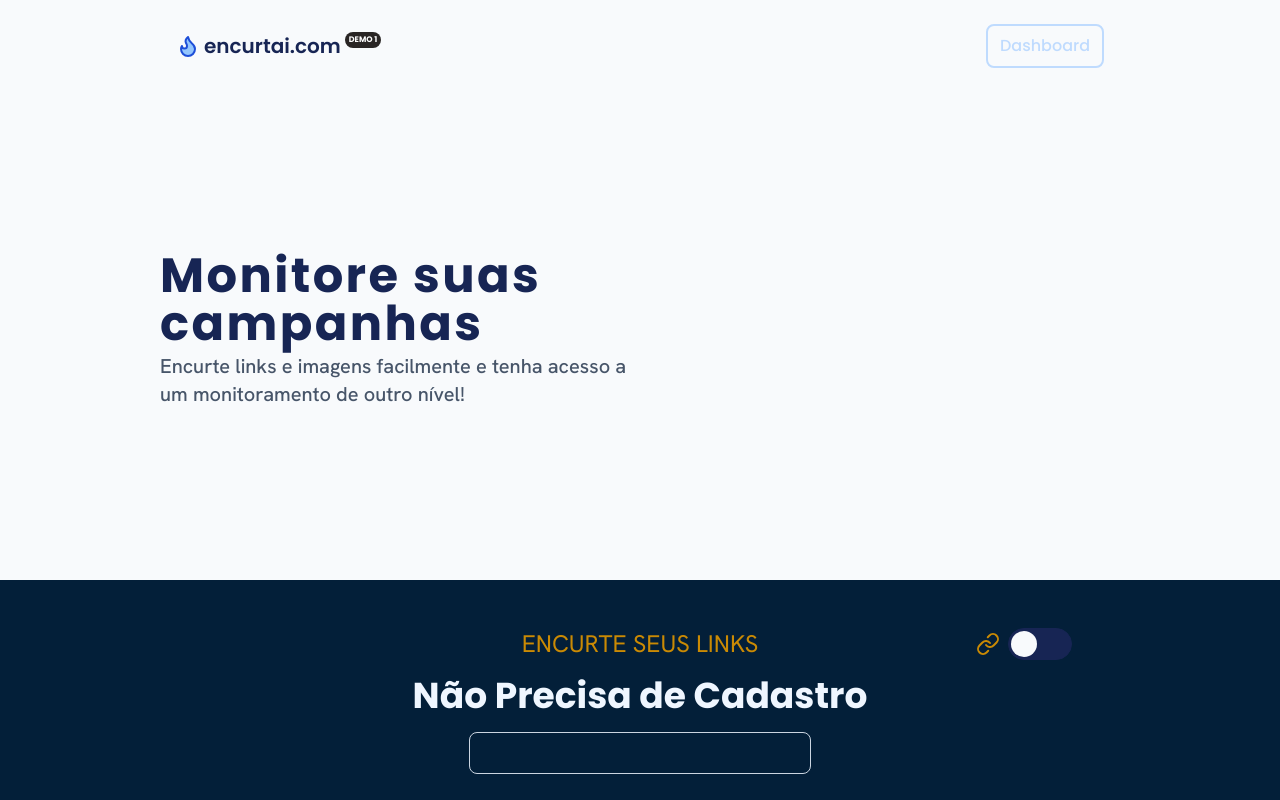
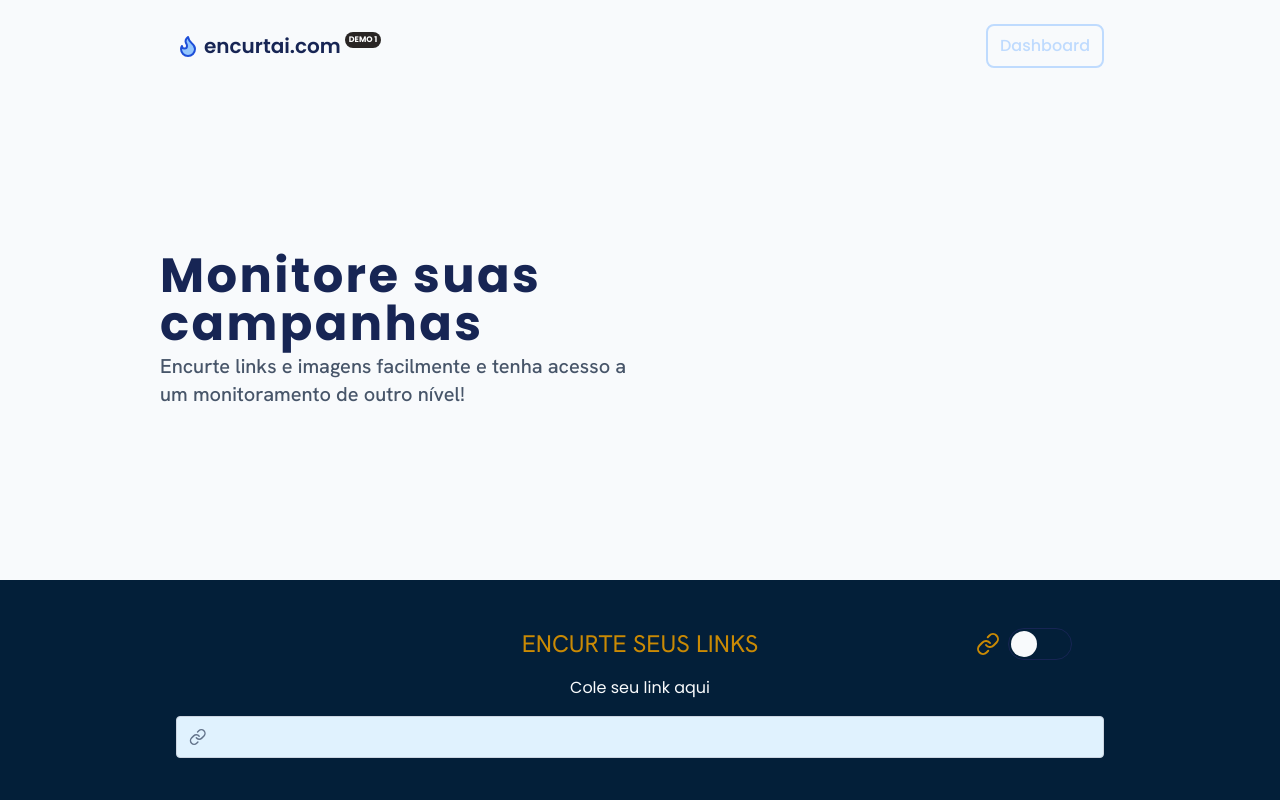
Before and after one commit to Hoyasumii/encurtai, a Next.js app: page / in a window 1280 px wide. Shown: the top 800 px of the page. Built offline with nearby package versions, Linux system fonts and the light colour scheme.

Commit message:
Ajustes de build

```diff
--- a/app/ShortLink.tsx
+++ b/app/ShortLink.tsx
@@ -33,10 +33,12 @@ export function ShortLink() {
           />
         </div>
       </div>
-      <h3 className="text-blue-50 text-3xl xl:text-4xl font-bold">
-        Não Precisa de Cadastro
-      </h3>
-      <Input.Root name="teste">
+      <label htmlFor="teste">Cole seu link aqui</label>
+      <Input.Root
+        name="teste"
+        className="rounded bg-sky-100 focus-within:ring-0 w-full"
+      >
+        <Input.Prefix icon={Link} className="text-slate-500" />
         <Input.Text />
       </Input.Root>
     </section>
--- a/app/layout.tsx
+++ b/app/layout.tsx
@@ -4,6 +4,7 @@ import "./globals.css";
 import { Header } from "@/components";
 
 const PoppinsFF = Poppins({
+  subsets: ["latin"],
   weight: ["100", "200", "300", "400", "500", "600", "700", "800", "900"],
 });
 
--- a/components/Input/Preffix.tsx
+++ b/components/Input/Prefix.tsx
@@ -13,14 +13,14 @@ type Props = ComponentProps<"svg"> & {
   children?: never;
 };
 
-function Preffix({ icon, className, ...props }: Props) {
+function Prefix({ icon, className, ...props }: Props) {
   const Icon = icon;
 
   return (
     <Icon
       size="18"
       className={twMerge(
-        "duration-300 transition-all text-slate-400 group-focus-within:text-rose-500",
+        "duration-300 transition-all text-slate-400 group-focus-within:text-blue-600",
         className
       )}
       {...props}
@@ -28,4 +28,4 @@ function Preffix({ icon, className, ...props }: Props) {
   );
 }
 
-export default Preffix;
+export default Prefix;
--- a/components/Input/Root.tsx
+++ b/components/Input/Root.tsx
@@ -14,7 +14,7 @@ function Root({ name, children, className, ...props }: Props) {
     <Context.Provider value={name}>
       <label
         className={twMerge(
-          "duration-300 transition-all flex gap-2 py-2 px-3 border border-slate-300 focus-within:border-rose-500 focus-within:ring-2 focus-within:ring-rose-50 rounded-lg items-center group",
+          "duration-300 transition-all flex gap-2 py-2 px-3 border border-slate-300 focus-within:border-blue-600 focus-within:ring-2 focus-within:ring-rose-50 rounded-lg items-center group",
           className
         )}
         {...props}
--- a/components/Input/Text.tsx
+++ b/components/Input/Text.tsx
@@ -17,7 +17,7 @@ function Text({ className, ...props }: Props) {
     <input
       type="text"
       className={twMerge(
-        "bg-transparent outline-none caret-rose-600 placeholder-zinc-600 text-zinc-900 w-full",
+        "bg-transparent outline-none caret-blue-600 placeholder-zinc-600 text-zinc-900 w-full",
         className
       )}
       name={name}
--- a/components/Input/index.ts
+++ b/components/Input/index.ts
@@ -1,9 +1,9 @@
 import Text from "./Text";
 import Root from "./Root";
-import Preffix from "./Preffix";
+import Prefix from "./Prefix";
 
 export default {
   Text,
   Root,
-  Preffix,
+  Prefix,
 } as const;
--- a/components/Switch.tsx
+++ b/components/Switch.tsx
@@ -15,7 +15,7 @@ function Switch({ active, setActive }: Props) {
   return (
     <div
       onClick={toggleActive}
-      className="bg-blue-950 border border-blue-950 w-16 h-8 rounded-full p-0.5 cursor-pointer group"
+      className="bg-accent border border-blue-950 w-16 h-8 rounded-full p-0.5 cursor-pointer group"
     >
       <div
         data-active={active}
```
